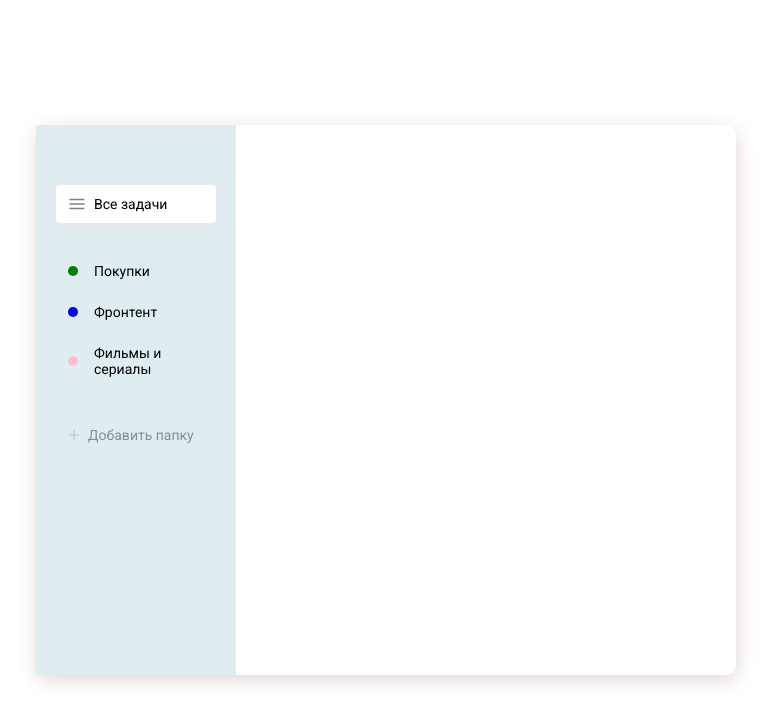
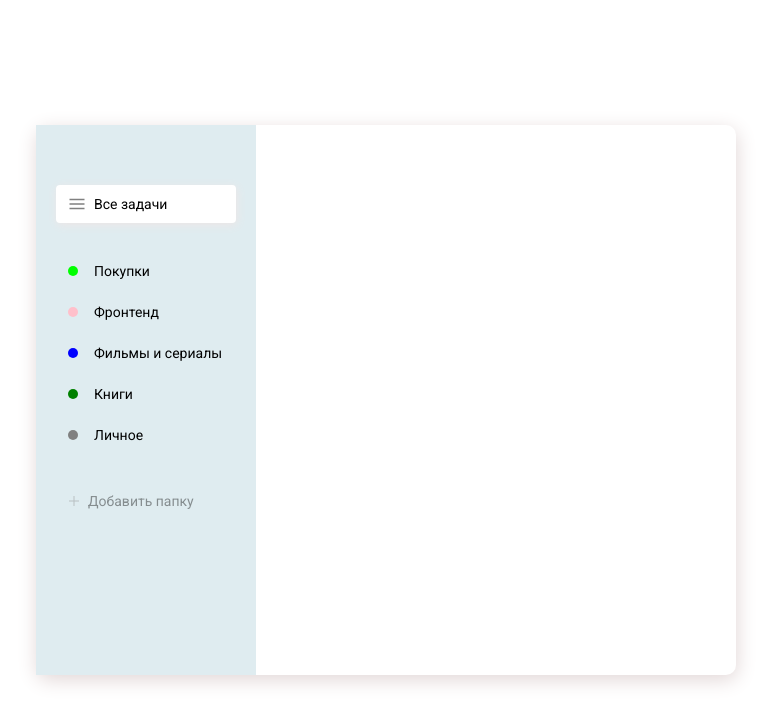
Before and after one commit to sydyk120276/react-todo_list-sass, a React (Create React App) app: page / in a window 1280 px wide. Shown: the top 724 px of the page, without its empty margins (254-1027 px from the left). Built offline with nearby package versions, Linux system fonts and the light colour scheme.

Commit message:
onChange

```diff
--- a/src/App.js
+++ b/src/App.js
@@ -1,10 +1,25 @@
-import React from 'react'
+import React, { useState } from 'react'
 
 import List from './components/List/list'
 import ListButton from "./components/ListButton";
 import DB from './assets/db.json'
 
 function App() {
+  const [lists, setLists] = useState(
+    DB.lists.map((item) => {
+            item.color = DB.colors.filter(color => color.id === item.colorId)[0].name
+            return item
+          })
+  )
+
+  const addList = (obj) => {
+    const newList = [
+      ...lists,
+      obj
+    ]
+    setLists(newList)
+  }
+
   return (
     <div className="todo">
       <div className="todo__sidebar">
@@ -28,24 +43,8 @@ function App() {
             },
           ]}
         />
-        <List
-          items={[
-            {
-              color: "green",
-              name: "Покупки",
-            },
-            {
-              color: "blue",
-              name: "Фронтент",
-            },
-            {
-              color: "pink",
-              name: "Фильмы и сериалы",
-            },
-
-          ]}
-        />
-        <ListButton colors={DB.colors} />
+        <List items={lists} />
+        <ListButton onAdd={addList} colors={DB.colors} />
       </div>
       <div className="todo__task"></div>
     </div>
--- a/src/assets/db.json
+++ b/src/assets/db.json
@@ -1,10 +1,10 @@
 {
   "lists":[
-    { "id": 1, "name": "Покупки", "colirId": 5 },
-    { "id": 2, "name": "Фронтенд", "colirId": 4 },
-    { "id": 3, "name": "Фильмы и сериалы", "colirId": 3 },
-    { "id": 4, "name": "Книги", "colirId": 2 },
-    { "id": 5, "name": "Личное", "colirId": 1 }
+    { "id": 1, "name": "Покупки", "colorId": 5 },
+    { "id": 2, "name": "Фронтенд", "colorId": 4 },
+    { "id": 3, "name": "Фильмы и сериалы", "colorId": 3 },
+    { "id": 4, "name": "Книги", "colorId": 2 },
+    { "id": 5, "name": "Личное", "colorId": 1 }
   ],
 "tasks": [
 { "id": 1, "listId": 2, "text": "Изучить JavaScript" },
--- a/src/components/List/list.scss
+++ b/src/components/List/list.scss
@@ -13,8 +13,11 @@ margin-bottom: 30px;
    align-items: center;
    margin-bottom: 5px;
    padding: 10px 12px;
+   cursor: pointer;
 
-   cursor: pointer;
+   &:hover {
+     background: rgba(255, 255, 255, 0.4)
+   }
 
    &.padge {
      position: relative;
--- a/src/components/ListButton/index.jsx
+++ b/src/components/ListButton/index.jsx
@@ -6,15 +6,26 @@ import Badge from "../Badge";
 import closeSvg from "../../assets/img/icons8-удалить.svg";
 
 
-const ListButton = ({ colors }) => {
+const ListButton = ({ colors, onAdd }) => {
 
   const [visiblePopup, setVisiblePopup] = useState(false)
   const [selectColor, setSelectColor] = useState(colors[0].id)
+  const [inputValue, setInputValue] = useState('')
+
+  const addList = () => {
+    if (!inputValue) {
+      alert('Введите строку')
+      return
+    }
+    const namecolor = colors.filter(color => color.id === selectColor)[0].name
+    onAdd({ id: Math.random(), name: inputValue, color: namecolor });
+    setVisiblePopup(false)
+  }
 
   return (
     <div className="list_add">
       <List
-        onClick={() => setVisiblePopup(!visiblePopup)}
+        onClick={() => setVisiblePopup(true)}
         items={[
           {
             className: "list__add-button",
@@ -45,7 +56,7 @@ const ListButton = ({ colors }) => {
             alt=""
             className="list_add__popup-close-btn"
           />
-          <input className="field" type="text" placeholder="Название списка" />
+          <input onChange={(e) => setInputValue(e.target.value)} value={inputValue} className="field" type="text" placeholder="Название списка" />
           <div className="list_add__popup-colors">
             {colors.map((color) => (
               <Badge
@@ -56,7 +67,7 @@ const ListButton = ({ colors }) => {
               />
             ))}
           </div>
-          <button className="button">Добавить</button>
+          <button onClick={addList} className="button">Добавить</button>
         </div>
       )}
     </div>
--- a/src/index.scss
+++ b/src/index.scss
@@ -23,7 +23,7 @@
   font-size: 14px;
 
     &__sidebar {
-      width: 200px;
+      width: 220px;
       // height: calc(100% - 120px);
       height: 100%;
       background-color: rgb(223, 236, 240);
```
